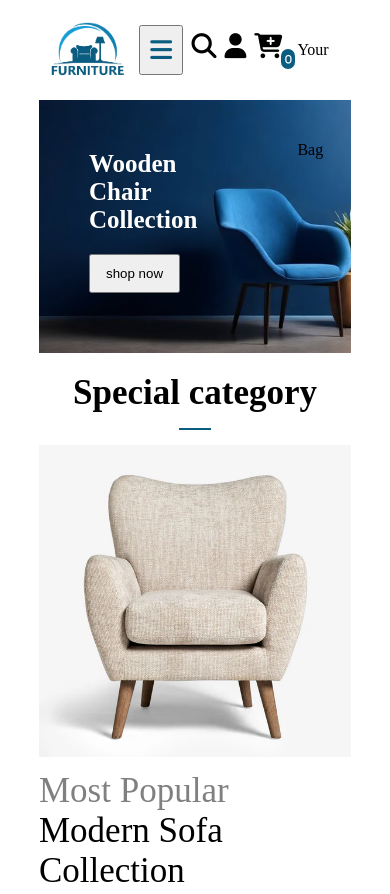
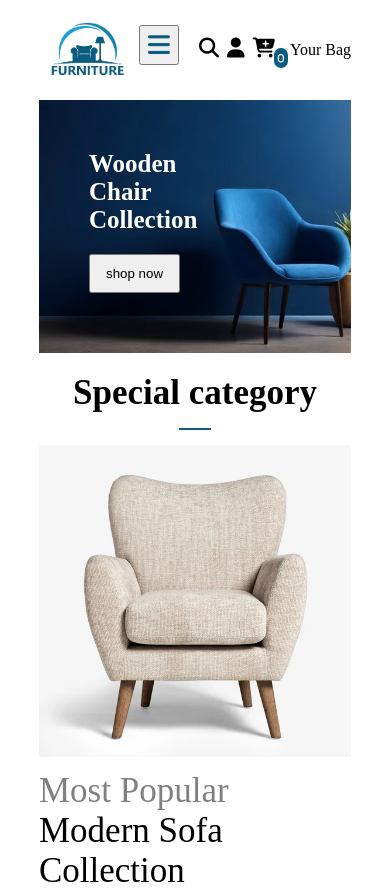
Before and after one commit to Mohammed-Ayman93/second-project, a plain HTML site: page index.html in a window 390 px wide. Shown: the top 894 px of the page. Drawn offline with Linux system fonts and the light colour scheme.

Commit message:
fixing recponsive

```diff
--- a/css/style.css
+++ b/css/style.css
@@ -32,8 +32,8 @@ header img{
     margin-top: 12px;
 }
 .click{
-    width: 50px;
-    height: 50px;
+    width: 40px;
+    height: 40px;
     margin-top: 25px;
     display: none;
 }
@@ -43,7 +43,7 @@ header img{
 }
 header a i{
     color: black;
-    font-size: 25px;
+    font-size: 20px;
     margin-left: 8px;
 }
 header span{
@@ -503,7 +503,7 @@ main button:hover{
         margin-bottom: 25px;
     }
     .wide{
-        height: 315px;
+        height: 350px;
     }
     .category-icons{
         display: block;
@@ -513,7 +513,7 @@ main button:hover{
         margin: 20px auto;
     }
     .icoon-img , .icons-card:last-child .icoon-img{
-        width: 28%;
+        width: 40%;
     }
     .products-parent{
         display: block;
```
